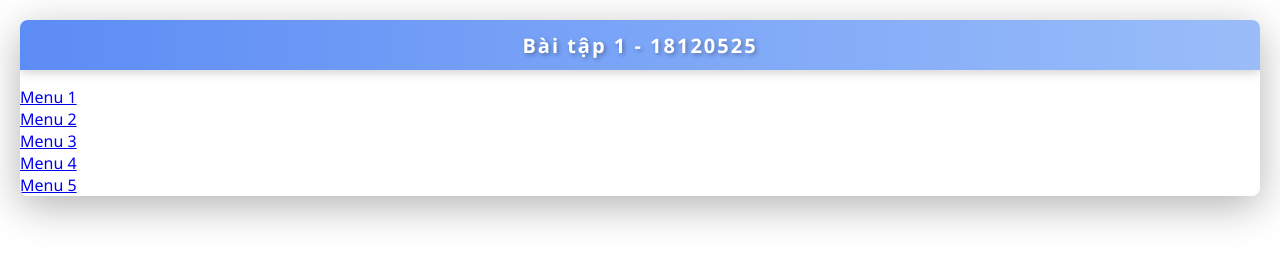
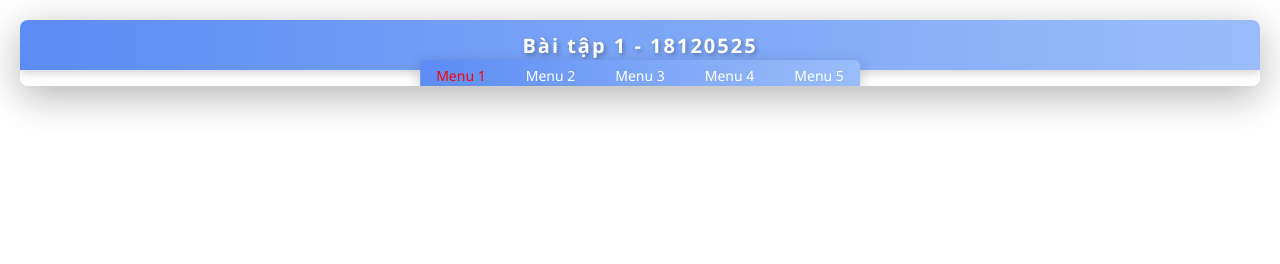
Before and after one commit to doanthanhquang/bai-tap-ca-nhan-1, a plain HTML site: page index.html in a window 1280 px wide. Drawn offline with nearby package versions, Linux system fonts and the light colour scheme.

Commit message:
feat: style nav

```diff
--- a/style.css
+++ b/style.css
@@ -41,3 +41,48 @@
     text-shadow: 2px 2px 4px rgba(0, 0, 0, 0.3);
     letter-spacing: 2px;
 }
+
+/* Navigation */
+.nav {
+    position: absolute;
+    top: 40px;
+    left: 50%;
+    transform: translateX(-50%);
+    width: auto;
+    max-width: 90%;
+    background: linear-gradient(to right, #5c8cf5 0%, #7ba5f7 50%, #9abdf9 100%);
+    border-radius: 6px;
+    padding: 4px 16px;
+    display: flex;
+    align-items: center;
+    gap: 15px;
+    box-shadow: 0 4px 15px rgba(0, 0, 0, 0.2);
+    z-index: 100;
+}
+
+.nav-menu {
+    list-style: none;
+    display: flex;
+    gap: 40px;
+    padding: 0;
+    margin: 0;
+    flex: 1;
+    flex-wrap: nowrap;
+}
+
+.nav-link {
+    font-size: 14px;
+    font-weight: 500;
+    color: white;
+    text-decoration: none;
+    white-space: nowrap;
+}
+
+.nav-menu li {
+    margin: 0;
+}
+
+.nav-link:hover,
+.nav-link.active {
+    color: red;
+}
```
